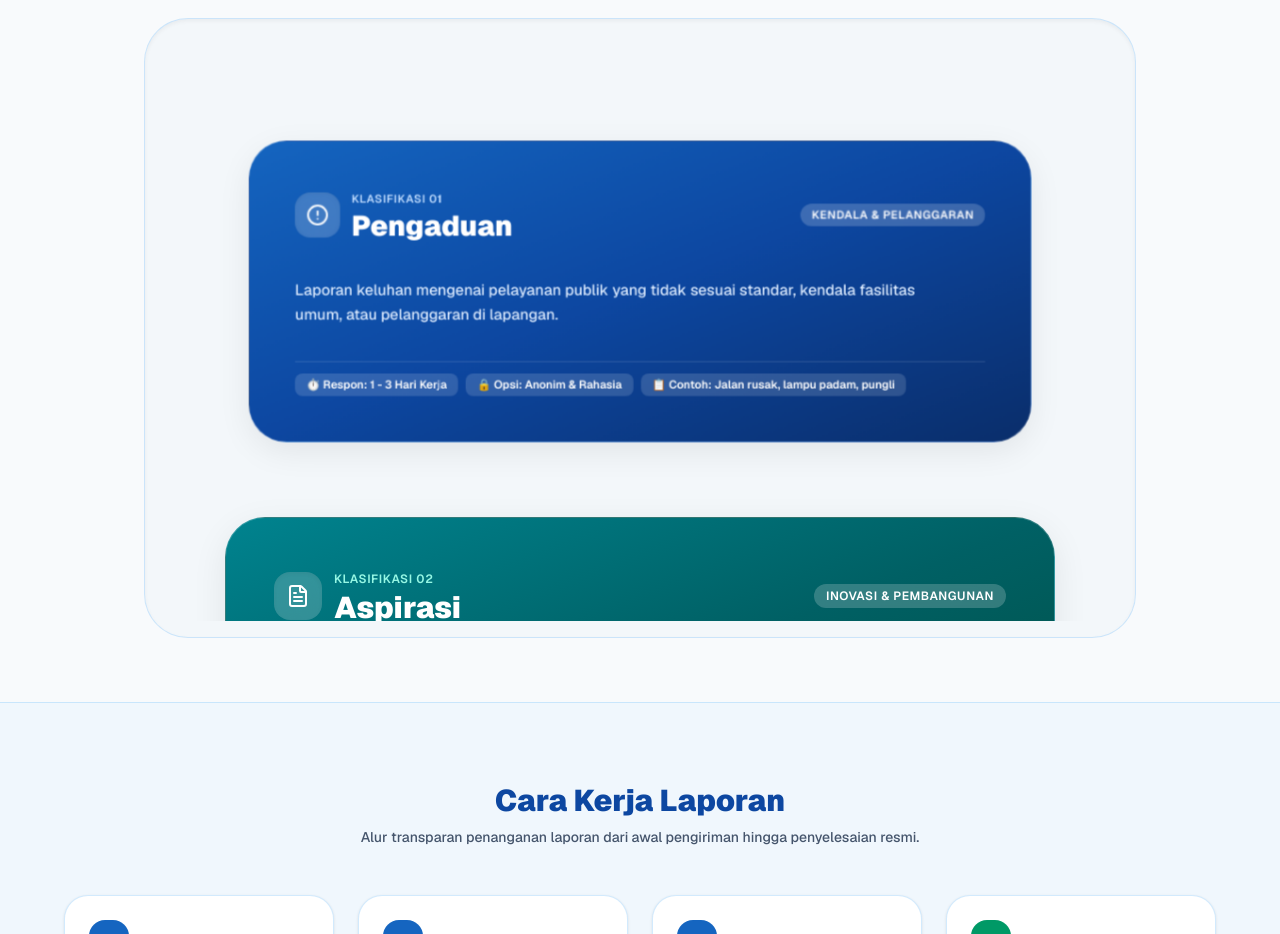
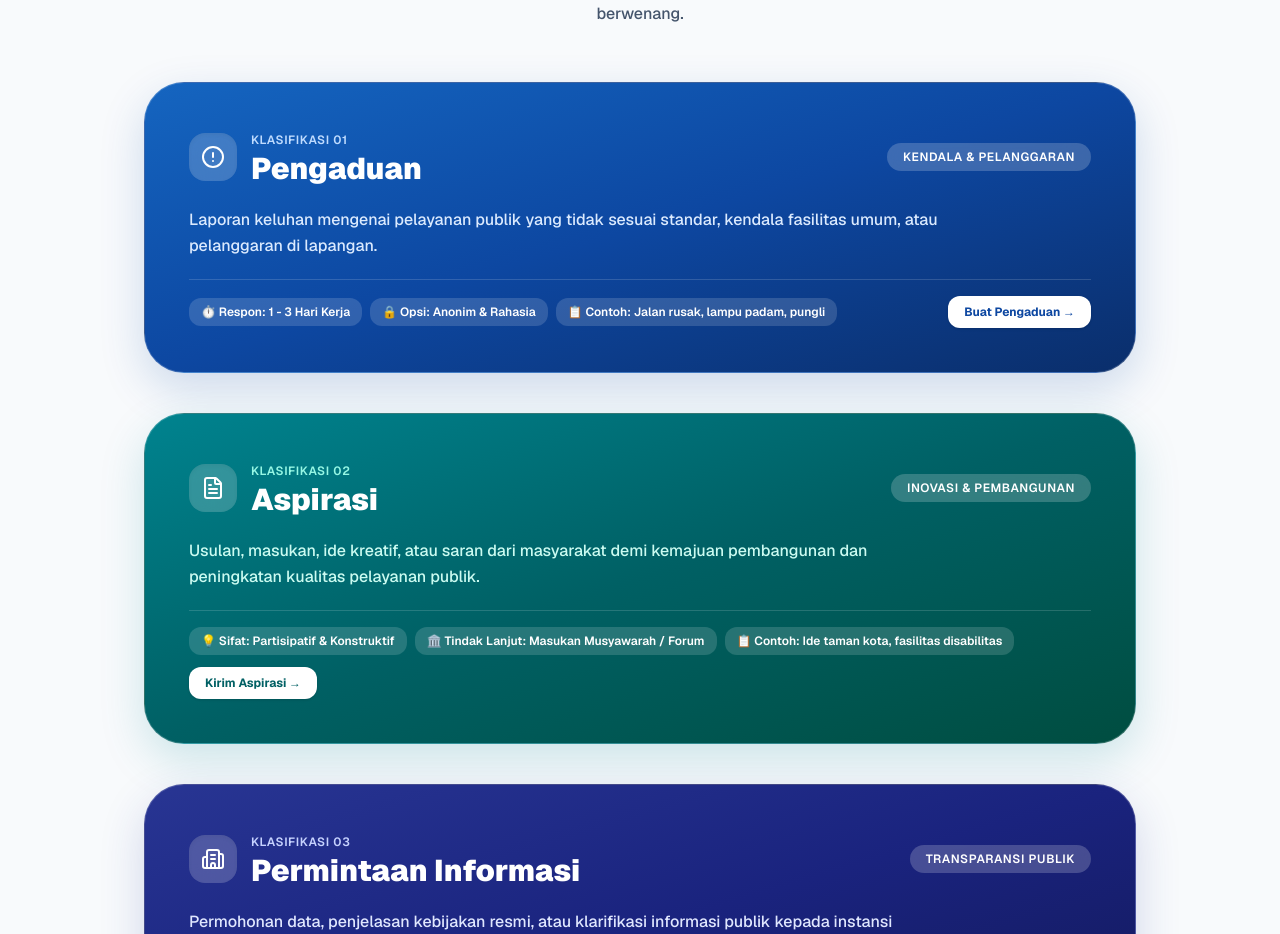
Before and after one commit to wirayudanadaa/rumah-aspirasi-digital, a Next.js app: page / in a window 1280 px wide. Shown: the part 1866-2800 px from the top of the page. Built offline with nearby package versions, Linux system fonts and the light colour scheme; no server answers.

Commit message:
fix(ui): eliminate nested scrollbar and integrate single-page sticky stacking cards for jenis layanan

```diff
--- a/src/app/page.tsx
+++ b/src/app/page.tsx
@@ -8,7 +8,6 @@ import { createClient } from "@/lib/supabase/client";
 import { AduanForm } from "@/components/AduanForm";
 import { TechText } from "@/components/ui/tech-text";
 import { AnimatedButton } from "@/components/ui/animated-button";
-import { ScrollStack, ScrollStackItem } from "@/components/ui/scroll-stack";
 
 import {
   AlertCircle,
@@ -124,31 +123,23 @@ export default function Home() {
         </section>
 
         {/* 4. JENIS LAYANAN SECTION */}
-        <section className="max-w-5xl mx-auto px-4 py-16">
-          <div className="text-center max-w-2xl mx-auto mb-8 space-y-2">
-            <div className="inline-flex items-center gap-2 bg-[#E3F2FD] border border-[#90CAF9] px-3.5 py-1 rounded-full text-[#0D47A1] text-xs font-bold uppercase tracking-wider shadow-xs">
+        <section className="max-w-5xl mx-auto px-4 py-20 relative">
+          <div className="text-center max-w-2xl mx-auto mb-14 space-y-3">
+            <div className="inline-flex items-center gap-2 bg-[#E3F2FD] border border-[#90CAF9] px-4 py-1.5 rounded-full text-[#0D47A1] text-xs font-bold uppercase tracking-wider shadow-xs">
               Klasifikasi Laporan
             </div>
-            <h2 className="text-2xl md:text-3xl font-black text-[#0D47A1]">Jenis Klasifikasi Layanan</h2>
-            <p className="text-slate-600 text-sm font-medium">
-              Pilih klasifikasi yang tepat agar laporan Anda dapat dengan cepat diteruskan ke instansi berwenang. Gulir untuk melihat tumpukan kartu klasifikasi.
+            <h2 className="text-2xl md:text-4xl font-black text-[#0D47A1]">Jenis Klasifikasi Layanan</h2>
+            <p className="text-slate-600 text-sm md:text-base font-medium">
+              Pilih klasifikasi yang tepat agar laporan Anda dapat dengan cepat diteruskan ke instansi berwenang.
             </p>
           </div>
 
-          <div className="h-[540px] sm:h-[580px] md:h-[620px] w-full bg-slate-100/70 rounded-[32px] md:rounded-[44px] border border-[#90CAF9]/40 p-2 sm:p-4 shadow-inner relative overflow-hidden">
-            <ScrollStack
-              itemDistance={90}
-              itemScale={0.04}
-              itemStackDistance={26}
-              stackPosition="18%"
-              scaleEndPosition="8%"
-              baseScale={0.9}
-              className="h-full"
-            >
-              <ScrollStackItem itemClassName="bg-gradient-to-br from-[#1565C0] via-[#0D47A1] to-[#0A2E6B] text-white border border-white/20">
-                <div className="flex flex-col justify-between h-full space-y-4">
-                  <div className="flex items-center justify-between">
-                    <div className="flex items-center gap-3">
+          <div className="relative space-y-10 pb-12">
+            {/* Card 1: Pengaduan */}
+            <div className="sticky top-28 z-10 w-full min-h-[280px] p-6 sm:p-9 md:p-11 rounded-[32px] md:rounded-[40px] shadow-[0_16px_45px_rgba(13,71,161,0.18)] bg-gradient-to-br from-[#1565C0] via-[#0D47A1] to-[#0A2E6B] text-white border border-white/20 transition-all duration-300">
+              <div className="flex flex-col justify-between h-full space-y-5">
+                <div className="flex items-center justify-between flex-wrap gap-3">
+                  <div className="flex items-center gap-3.5">
                     <div className="w-12 h-12 bg-white/20 backdrop-blur-md rounded-2xl flex items-center justify-center font-bold text-white shadow-inner">
                       <AlertCircle className="w-6 h-6" />
                     </div>
@@ -157,33 +148,42 @@ export default function Home() {
                       <h3 className="text-2xl md:text-3xl font-black text-white">Pengaduan</h3>
                     </div>
                   </div>
-                    <span className="bg-white/20 backdrop-blur-md text-white px-3 py-1 rounded-full text-xs font-semibold tracking-wider uppercase">
+                  <span className="bg-white/20 backdrop-blur-md text-white px-4 py-1.5 rounded-full text-xs font-semibold tracking-wider uppercase">
                     Kendala & Pelanggaran
                   </span>
                 </div>
 
-                  <p className="text-blue-100 text-sm md:text-base leading-relaxed max-w-2xl font-medium">
+                <p className="text-blue-100 text-sm md:text-base leading-relaxed max-w-3xl font-medium">
                   Laporan keluhan mengenai pelayanan publik yang tidak sesuai standar, kendala fasilitas umum, atau pelanggaran di lapangan.
                 </p>
 
-                  <div className="flex flex-wrap items-center gap-2 pt-3 border-t border-white/15">
-                    <span className="bg-white/15 text-white px-3 py-1 rounded-lg text-xs font-semibold">
+                <div className="flex flex-wrap items-center justify-between gap-3 pt-4 border-t border-white/15">
+                  <div className="flex flex-wrap items-center gap-2">
+                    <span className="bg-white/15 text-white px-3 py-1.5 rounded-xl text-xs font-semibold">
                       ⏱️ Respon: 1 - 3 Hari Kerja
                     </span>
-                    <span className="bg-white/15 text-white px-3 py-1 rounded-lg text-xs font-semibold">
+                    <span className="bg-white/15 text-white px-3 py-1.5 rounded-xl text-xs font-semibold">
                       🔒 Opsi: Anonim & Rahasia
                     </span>
-                    <span className="bg-white/15 text-white px-3 py-1 rounded-lg text-xs font-semibold">
+                    <span className="bg-white/15 text-white px-3 py-1.5 rounded-xl text-xs font-semibold">
                       📋 Contoh: Jalan rusak, lampu padam, pungli
                     </span>
                   </div>
+                  <a
+                    href="#form-aduan"
+                    className="inline-flex items-center gap-1.5 bg-white text-[#0D47A1] hover:bg-blue-50 px-4 py-2 rounded-xl text-xs font-bold transition-all shadow-sm"
+                  >
+                    Buat Pengaduan →
+                  </a>
                 </div>
-              </ScrollStackItem>
+              </div>
+            </div>
 
-              <ScrollStackItem itemClassName="bg-gradient-to-br from-[#00838F] via-[#006064] to-[#004D40] text-white border border-white/20">
-                <div className="flex flex-col justify-between h-full space-y-4">
-                  <div className="flex items-center justify-between">
-                    <div className="flex items-center gap-3">
+            {/* Card 2: Aspirasi */}
+            <div className="sticky top-36 z-20 w-full min-h-[280px] p-6 sm:p-9 md:p-11 rounded-[32px] md:rounded-[40px] shadow-[0_16px_45px_rgba(0,131,143,0.18)] bg-gradient-to-br from-[#00838F] via-[#006064] to-[#004D40] text-white border border-white/20 transition-all duration-300">
+              <div className="flex flex-col justify-between h-full space-y-5">
+                <div className="flex items-center justify-between flex-wrap gap-3">
+                  <div className="flex items-center gap-3.5">
                     <div className="w-12 h-12 bg-white/20 backdrop-blur-md rounded-2xl flex items-center justify-center font-bold text-white shadow-inner">
                       <FileText className="w-6 h-6" />
                     </div>
@@ -192,33 +192,42 @@ export default function Home() {
                       <h3 className="text-2xl md:text-3xl font-black text-white">Aspirasi</h3>
                     </div>
                   </div>
-                    <span className="bg-white/20 backdrop-blur-md text-white px-3 py-1 rounded-full text-xs font-semibold tracking-wider uppercase">
+                  <span className="bg-white/20 backdrop-blur-md text-white px-4 py-1.5 rounded-full text-xs font-semibold tracking-wider uppercase">
                     Inovasi & Pembangunan
                   </span>
                 </div>
 
-                  <p className="text-teal-100 text-sm md:text-base leading-relaxed max-w-2xl font-medium">
+                <p className="text-teal-100 text-sm md:text-base leading-relaxed max-w-3xl font-medium">
                   Usulan, masukan, ide kreatif, atau saran dari masyarakat demi kemajuan pembangunan dan peningkatan kualitas pelayanan publik.
                 </p>
 
-                  <div className="flex flex-wrap items-center gap-2 pt-3 border-t border-white/15">
-                    <span className="bg-white/15 text-white px-3 py-1 rounded-lg text-xs font-semibold">
+                <div className="flex flex-wrap items-center justify-between gap-3 pt-4 border-t border-white/15">
+                  <div className="flex flex-wrap items-center gap-2">
+                    <span className="bg-white/15 text-white px-3 py-1.5 rounded-xl text-xs font-semibold">
                       💡 Sifat: Partisipatif & Konstruktif
                     </span>
-                    <span className="bg-white/15 text-white px-3 py-1 rounded-lg text-xs font-semibold">
+                    <span className="bg-white/15 text-white px-3 py-1.5 rounded-xl text-xs font-semibold">
                       🏛️ Tindak Lanjut: Masukan Musyawarah / Forum
                     </span>
-                    <span className="bg-white/15 text-white px-3 py-1 rounded-lg text-xs font-semibold">
+                    <span className="bg-white/15 text-white px-3 py-1.5 rounded-xl text-xs font-semibold">
                       📋 Contoh: Ide taman kota, fasilitas disabilitas
                     </span>
                   </div>
+                  <a
+                    href="#form-aduan"
+                    className="inline-flex items-center gap-1.5 bg-white text-[#006064] hover:bg-teal-50 px-4 py-2 rounded-xl text-xs font-bold transition-all shadow-sm"
+                  >
+                    Kirim Aspirasi →
+                  </a>
                 </div>
-              </ScrollStackItem>
+              </div>
+            </div>
 
-              <ScrollStackItem itemClassName="bg-gradient-to-br from-[#283593] via-[#1A237E] to-[#121858] text-white border border-white/20">
-                <div className="flex flex-col justify-between h-full space-y-4">
-                  <div className="flex items-center justify-between">
-                    <div className="flex items-center gap-3">
+            {/* Card 3: Permintaan Informasi */}
+            <div className="sticky top-44 z-30 w-full min-h-[280px] p-6 sm:p-9 md:p-11 rounded-[32px] md:rounded-[40px] shadow-[0_16px_45px_rgba(40,53,147,0.18)] bg-gradient-to-br from-[#283593] via-[#1A237E] to-[#121858] text-white border border-white/20 transition-all duration-300">
+              <div className="flex flex-col justify-between h-full space-y-5">
+                <div className="flex items-center justify-between flex-wrap gap-3">
+                  <div className="flex items-center gap-3.5">
                     <div className="w-12 h-12 bg-white/20 backdrop-blur-md rounded-2xl flex items-center justify-center font-bold text-white shadow-inner">
                       <Building2 className="w-6 h-6" />
                     </div>
@@ -227,29 +236,36 @@ export default function Home() {
                       <h3 className="text-2xl md:text-3xl font-black text-white">Permintaan Informasi</h3>
                     </div>
                   </div>
-                    <span className="bg-white/20 backdrop-blur-md text-white px-3 py-1 rounded-full text-xs font-semibold tracking-wider uppercase">
+                  <span className="bg-white/20 backdrop-blur-md text-white px-4 py-1.5 rounded-full text-xs font-semibold tracking-wider uppercase">
                     Transparansi Publik
                   </span>
                 </div>
 
-                  <p className="text-indigo-100 text-sm md:text-base leading-relaxed max-w-2xl font-medium">
+                <p className="text-indigo-100 text-sm md:text-base leading-relaxed max-w-3xl font-medium">
                   Permohonan data, penjelasan kebijakan resmi, atau klarifikasi informasi publik kepada instansi pemerintah berwenang.
                 </p>
 
-                  <div className="flex flex-wrap items-center gap-2 pt-3 border-t border-white/15">
-                    <span className="bg-white/15 text-white px-3 py-1 rounded-lg text-xs font-semibold">
+                <div className="flex flex-wrap items-center justify-between gap-3 pt-4 border-t border-white/15">
+                  <div className="flex flex-wrap items-center gap-2">
+                    <span className="bg-white/15 text-white px-3 py-1.5 rounded-xl text-xs font-semibold">
                       ⏱️ Respon: 3 - 5 Hari Kerja
                     </span>
-                    <span className="bg-white/15 text-white px-3 py-1 rounded-lg text-xs font-semibold">
+                    <span className="bg-white/15 text-white px-3 py-1.5 rounded-xl text-xs font-semibold">
                       📜 Dasar: Hak Keterbukaan Informasi Publik
                     </span>
-                    <span className="bg-white/15 text-white px-3 py-1 rounded-lg text-xs font-semibold">
+                    <span className="bg-white/15 text-white px-3 py-1.5 rounded-xl text-xs font-semibold">
                       📋 Contoh: Regulasi, APBD, syarat perizinan
                     </span>
                   </div>
+                  <a
+                    href="#form-aduan"
+                    className="inline-flex items-center gap-1.5 bg-white text-[#1A237E] hover:bg-indigo-50 px-4 py-2 rounded-xl text-xs font-bold transition-all shadow-sm"
+                  >
+                    Minta Informasi →
+                  </a>
                 </div>
-              </ScrollStackItem>
-            </ScrollStack>
+              </div>
+            </div>
           </div>
         </section>
 
```
Lines whose indentation alone changed are shown as unchanged.
